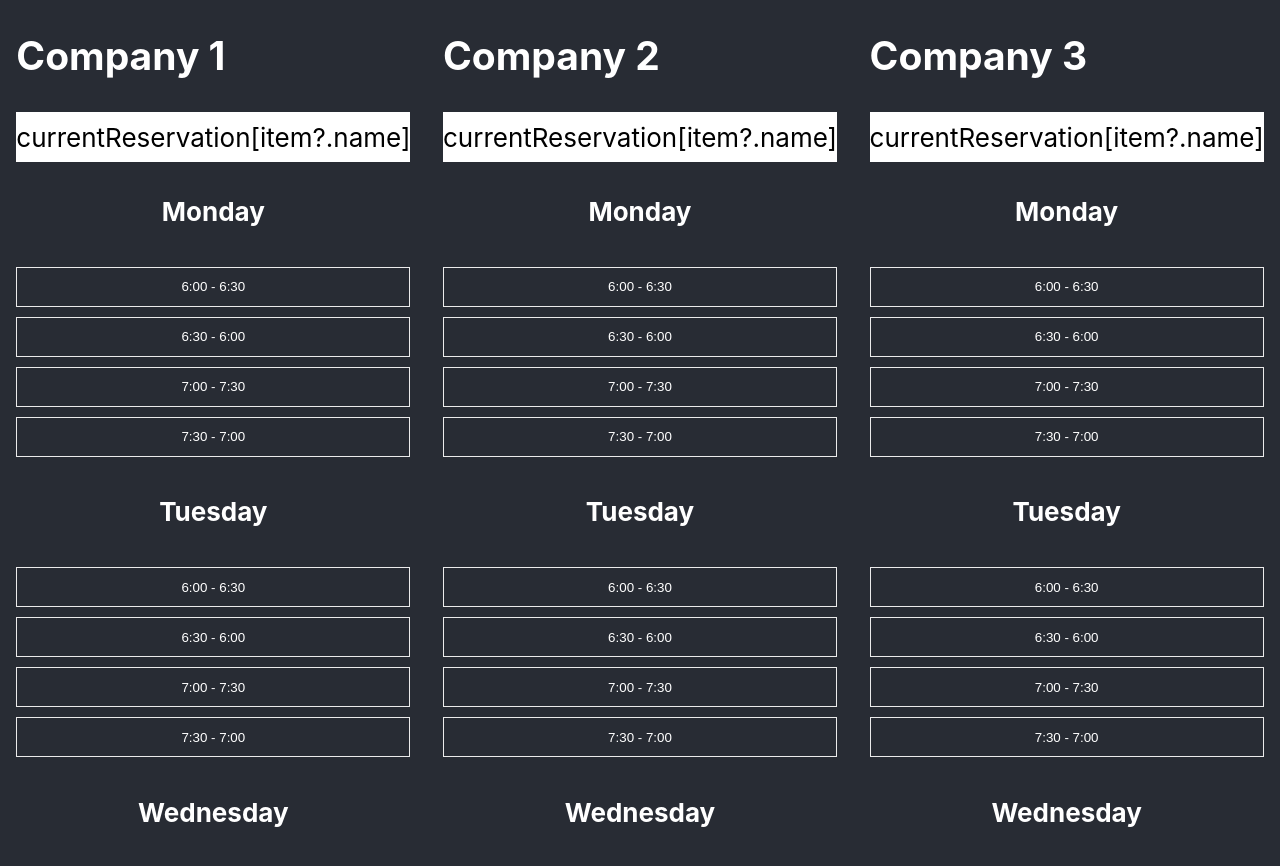
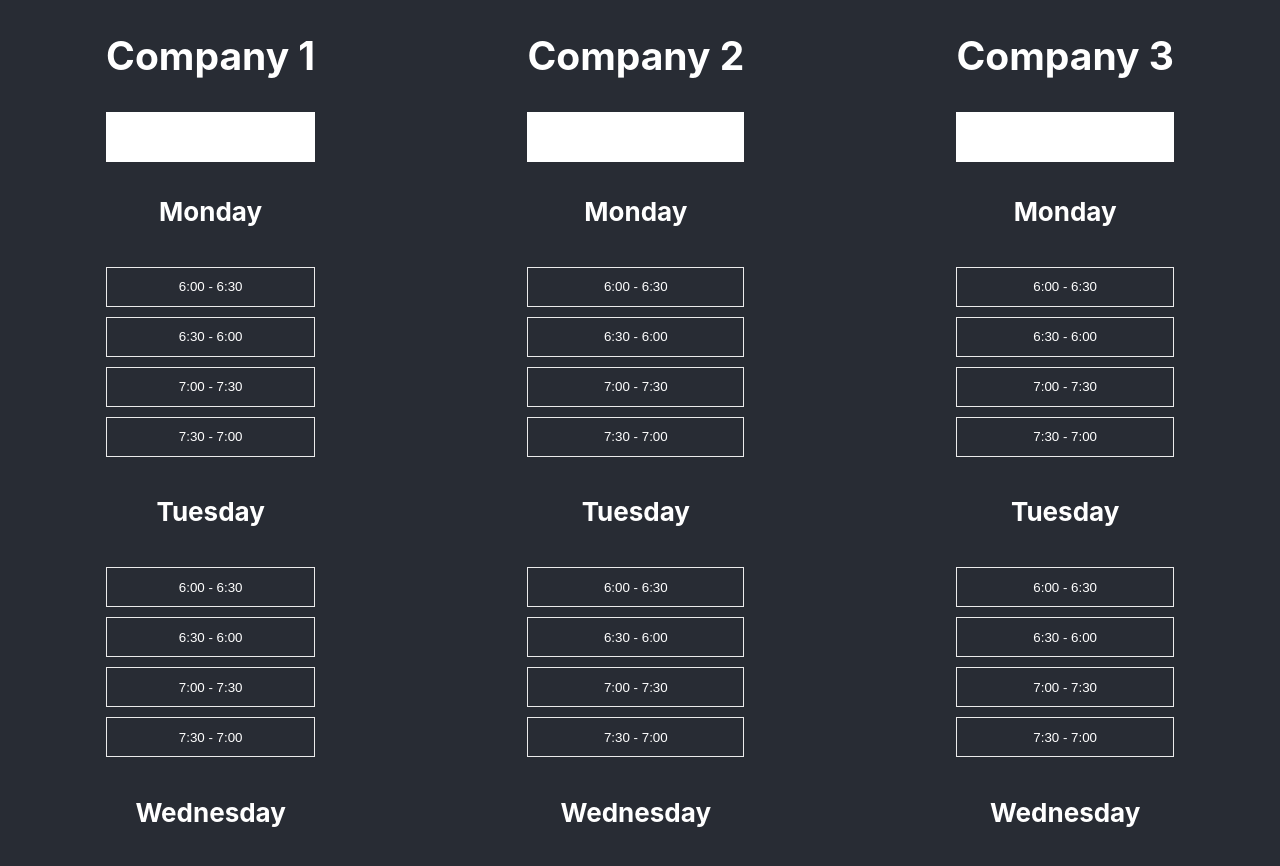
Before and after one commit to michaeleze/time-slot, a React (Create React App) app: page / in a window 1280 px wide. Shown: the top 866 px of the page. Built offline with nearby package versions, Linux system fonts and the light colour scheme.

Commit message:
refactor code and add interface

```diff
--- a/src/component/App.tsx
+++ b/src/component/App.tsx
@@ -4,28 +4,20 @@ import mock from '../__mock/mock.json';
 import Company from "./company";
 
 function App() {
-  const [state, setState] = useState<Array<any>>([]);
-  const [currentReservation, setCurrentReservation]  = useState<string>();
+  const [state, setState] = useState<{ [x: string]: string;} | undefined>();
+  const [currentSlot, setCurrentSlot] = useState<{ [x: string]: string;} | undefined>();
 
   const handleClick = (event: any, companyName: string) => {
-    const currentTime = state?.find(item => item[`${companyName}-${event.target.name}`] === event.target.value) // Find Booked time
-
-    if(!currentTime) {
-      setCurrentReservation(event.target.value);
-      setState([...state, {[event.target.name]: event.target.value}]);
-    }
-    else{
-      state.splice(state.indexOf(currentTime),1);
-    }
+      setState({[event.target.name]: event.target.value});
+      setCurrentSlot({[companyName]: event.target.value});
   };
-
 
   return (
     <div className="App">
       {
         mock?.map(item => (
           <Company
-            currentReservation={currentReservation}
+            currentSlot={currentSlot}
             handleClick={handleClick}
             item={item}
             key={item.id}
--- a/src/component/company/index.tsx
+++ b/src/component/company/index.tsx
@@ -2,9 +2,23 @@ import React from "react";
 import TimeSlot from "../time-slot";
 import './index.css';
 
-const Company: React.FC<any> = (props) => {
+interface ICompany {
+  currentSlot: { [x: string]: string;} | undefined;
+  handleClick:  (x: any, y: string) => void;
+  item: {
+    id: number;
+    name: string;
+    time_slots: Array<{
+      start_time: string;
+      end_time: string;
+    }>
+  };
+  reservedSlot: { [x: string]: string;} | undefined
+}
+
+const Company: React.FC<ICompany> = (props) => {
   const {
-    currentReservation,
+    currentSlot,
     handleClick,
     item,
     reservedSlot,
@@ -13,7 +27,7 @@ const Company: React.FC<any> = (props) => {
   return (
     <div key={item?.id}>
       <h2>{item?.name}</h2>
-      <p className="currentSchedule">{'currentReservation[item?.name]'}</p>
+      <p className="currentSchedule">{currentSlot && currentSlot[item?.name]}</p>
       <TimeSlot
         reservedSlot={reservedSlot}
         companyName={item?.name}
--- a/src/component/time-slot/index.tsx
+++ b/src/component/time-slot/index.tsx
@@ -2,12 +2,20 @@ import React from "react";
 import {
   groupTimeSlots,
   getTime,
-  removeduplicateDays,
-  removeduplicateTimes
 } from '../../utility';
 import './index.css';
 
-const TimeSlot: React.FC<any> = (props) => {
+interface ITimeSlot {
+  companyName: string;
+  handleClick: (x: any, y: string) => void;
+  reservedSlot: { [x: string]: string;} | undefined
+  timeSlots: Array<{
+    start_time: string;
+    end_time: string;
+  }>
+}
+
+const TimeSlot: React.FC<ITimeSlot> = (props) => {
   const {
     companyName,
     handleClick,
@@ -15,28 +23,22 @@ const TimeSlot: React.FC<any> = (props) => {
     timeSlots
   } = props;
 
+
   const groupedTimeSlot = groupTimeSlots(timeSlots);
-  const getkeys = removeduplicateDays(reservedSlot);
-  const getvalues = removeduplicateTimes(reservedSlot);
+  const getDay = reservedSlot && Object.keys(reservedSlot);
+  const getSlot = reservedSlot && Object.values(reservedSlot);
 
-  const handleReservation = (day: string, slot: any) => {
-    const findDay = getkeys?.find(item => item === day);
-    const findSlot = getvalues?.find(item => item === slot);
-
-    if (findDay && findSlot) {
-
-      console.log('true');
+  const handleReservation = (day: string, slot: string) => {
+    if (String(getSlot) === slot && String(getDay) === day) {
       return true
     }
-
-    console.log(findDay, day, getvalues, findSlot );
-    console.log('false');
+    return;
   }
 
   const GroupedTimeSlot = () => (
     <>
       {
-        groupedTimeSlot.map(item => {
+        groupedTimeSlot?.map(item => {
           return (
             <div key={item?.day}>
               <h4 className="day">{item?.day}</h4>
--- a/src/utility/index.ts
+++ b/src/utility/index.ts
@@ -26,14 +26,14 @@ export const groupTimeSlots = (timeSlots: any) => {
   return newSlots // New grouped time slot;
 }
 
-export const removeduplicateDays = (param: Array<string>) => {
-  const getUniqueEntry = param.reduce((total:any,curr:string) => [...total, ...Object.keys(curr)],[]);
-
-  return getUniqueEntry && Array.from(new Set(getUniqueEntry));
-}
-
-export const removeduplicateTimes = (param: Array<string>) => {
-  const getUniqueEntry = param.reduce((total:any,curr:string) => [...total, ...Object.values(curr)],[]);
-
-  return getUniqueEntry && Array.from(new Set(getUniqueEntry));
-}
+// export const removeduplicateDays = (param: Array<string>) => {
+//   const getUniqueEntry = param.reduce((total:any,curr:string) => [...total, ...Object.keys(curr)],[]);
+//
+//   return getUniqueEntry && Array.from(new Set(getUniqueEntry));
+// }
+//
+// export const removeduplicateTimes = (param: Array<string>) => {
+//   const getUniqueEntry = param.reduce((total:any,curr:string) => [...total, ...Object.values(curr)],[]);
+//
+//   return getUniqueEntry && Array.from(new Set(getUniqueEntry));
+// }
```
